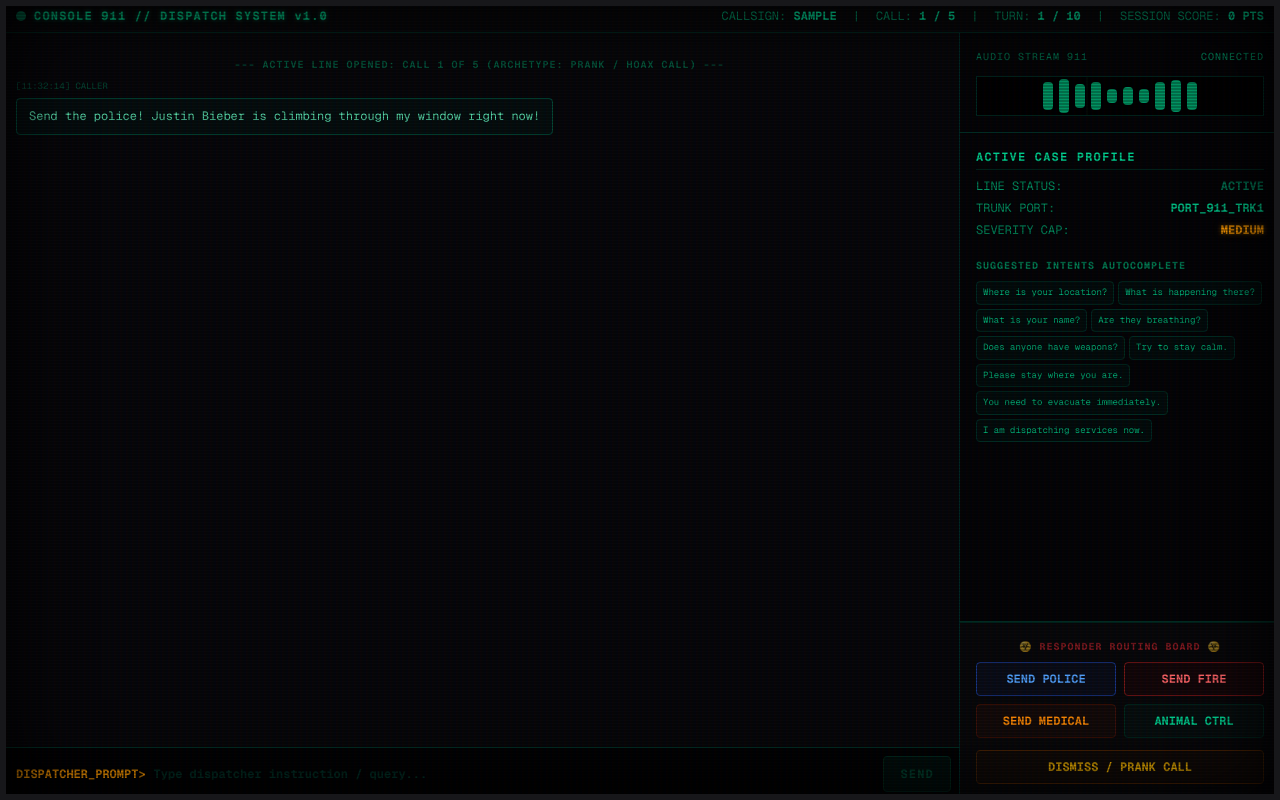
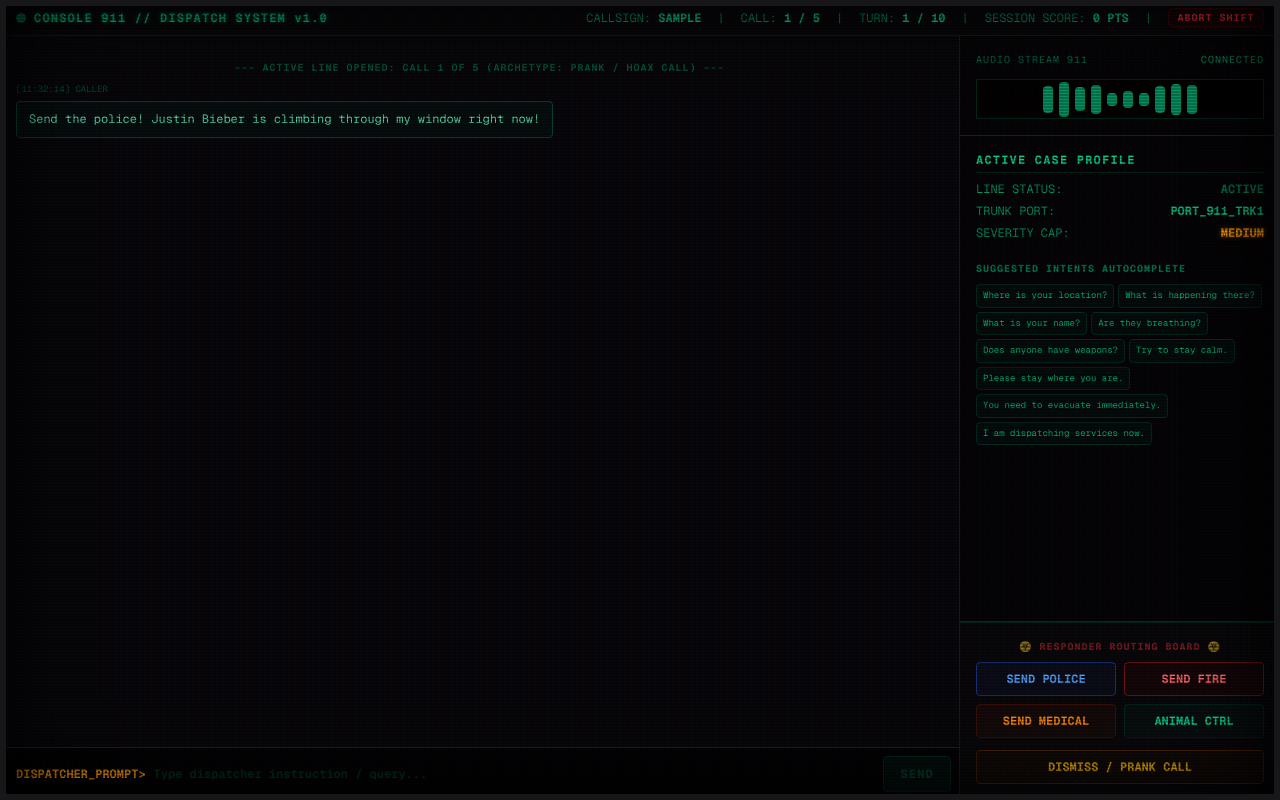
Before and after one commit to H3XoRuSH/console-911, a Next.js app: page / in a window 1280 px wide. Both pictures are taken after typing "Sample" into the empty fields and a click on the button "BOOT DISPATCH CONSOLE". Built offline with nearby package versions, Linux system fonts and the light colour scheme.

Commit message:
Issue #16: Add main menu abort button during game shift

```diff
--- a/app/page.tsx
+++ b/app/page.tsx
@@ -36,6 +36,9 @@
   const [leaderboard, setLeaderboard] = useState<LeaderboardEntry[]>([]);
   const [scoreSubmitted, setScoreSubmitted] = useState(false);
   const [submittingScore, setSubmittingScore] = useState(false);
+
+  // Abort confirmation intermediate state
+  const [abortConfirm, setAbortConfirm] = useState(false);
 
   // Audio wave indicators bars
   const [soundwaveBars, setSoundwaveBars] = useState<number[]>([
@@ -80,6 +83,15 @@
 
     return () => clearInterval(interval);
   }, [gameState, isCallerTyping]);
+
+  // Reset abort confirmation after 4 seconds of inactivity
+  useEffect(() => {
+    if (!abortConfirm) return;
+    const timer = setTimeout(() => {
+      setAbortConfirm(false);
+    }, 4000);
+    return () => clearTimeout(timer);
+  }, [abortConfirm]);
 
   // Get current timestamp format e.g., [16:42:01]
   const getTimestamp = () => {
@@ -338,6 +350,29 @@
     }
   };
 
+  // Abort active session and return to start screen
+  const handleAbortSession = () => {
+    if (!abortConfirm) {
+      setAbortConfirm(true);
+      return;
+    }
+
+    setAbortConfirm(false);
+    setGameState('start');
+    setCalls([]);
+    setCurrentCallIndex(0);
+    setTurnCount(1);
+    setTotalScore(0);
+    setCurrentState('initial');
+    setCallScore(0);
+    setTranscript([]);
+    setInputText('');
+    setIsCallerTyping(false);
+    setFeedbackInfo(null);
+    setScoreSubmitted(false);
+    setSubmittingScore(false);
+  };
+
   return (
     <div className="flex flex-col flex-1 h-screen bg-zinc-950 text-emerald-400 selection:bg-emerald-800 selection:text-white crt-effect select-none font-mono">
       {/* SCREEN BEZEL GLOW */}
@@ -378,11 +413,37 @@
             <span>
               SESSION SCORE: <strong className="text-emerald-400">{totalScore} PTS</strong>
             </span>
+            <span>|</span>
+            <button
+              onClick={handleAbortSession}
+              className={`w-[96px] text-center font-bold uppercase tracking-widest cursor-pointer transition-all border py-0.5 rounded text-[10px] ${
+                abortConfirm
+                  ? 'text-red-400 border-red-500 bg-red-950/60 animate-pulse crt-glow-red'
+                  : 'text-red-500 hover:text-red-400 border-red-950 hover:border-red-800 bg-red-950/20 hover:bg-red-950/40'
+              }`}
+            >
+              {abortConfirm ? 'You sure?' : 'Abort Shift'}
+            </button>
           </div>
         )}
         {gameState !== 'playing' && (
-          <div className="text-emerald-500/60 font-semibold uppercase font-mono">
-            STATUS: {gameState === 'start' ? 'SYSTEM IDLE' : gameState.toUpperCase()}
+          <div className="flex items-center gap-4 text-emerald-500/60 font-semibold uppercase font-mono">
+            <span>STATUS: {gameState === 'start' ? 'SYSTEM IDLE' : gameState.toUpperCase()}</span>
+            {(gameState === 'feedback' || gameState === 'loading') && (
+              <>
+                <span>|</span>
+                <button
+                  onClick={handleAbortSession}
+                  className={`w-[96px] text-center font-bold uppercase tracking-widest cursor-pointer transition-all border py-0.5 rounded text-[10px] ${
+                    abortConfirm
+                      ? 'text-red-400 border-red-500 bg-red-950/60 animate-pulse crt-glow-red'
+                      : 'text-red-500 hover:text-red-400 border-red-950 hover:border-red-800 bg-red-950/20 hover:bg-red-950/40'
+                  }`}
+                >
+                  {abortConfirm ? 'You sure?' : 'Abort Shift'}
+                </button>
+              </>
+            )}
           </div>
         )}
       </header>
```
